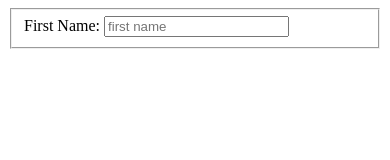
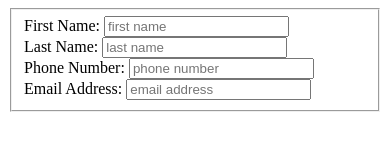
Before and after one commit to alexlam846/Lab4, a plain HTML site: page index.html in a window 390 px wide. Drawn offline with Linux system fonts and the light colour scheme.

Commit message:
Update index.html
added labels and inputs for last name, phone number, and email address

```diff
--- a/index.html
+++ b/index.html
@@ -11,6 +11,17 @@
 	    <div>
 		<label>First Name: <input type="text" name="text_field" placeholder="first name"></label>
 		</div>
+		<div>
+		<label>Last Name: <input type="text" name="text_field" placeholder="last name"></label>
+		</div>
+		<div>
+		<label>Phone Number: <input type="text" name="text_field" placeholder="phone number"></label>
+		</div>
+		<div>
+		<label>Email Address: <input type="text" name="text_field" placeholder="email address"></label>
+		</div>
+		<div>
+
 	</form>
 
   </body>
```
